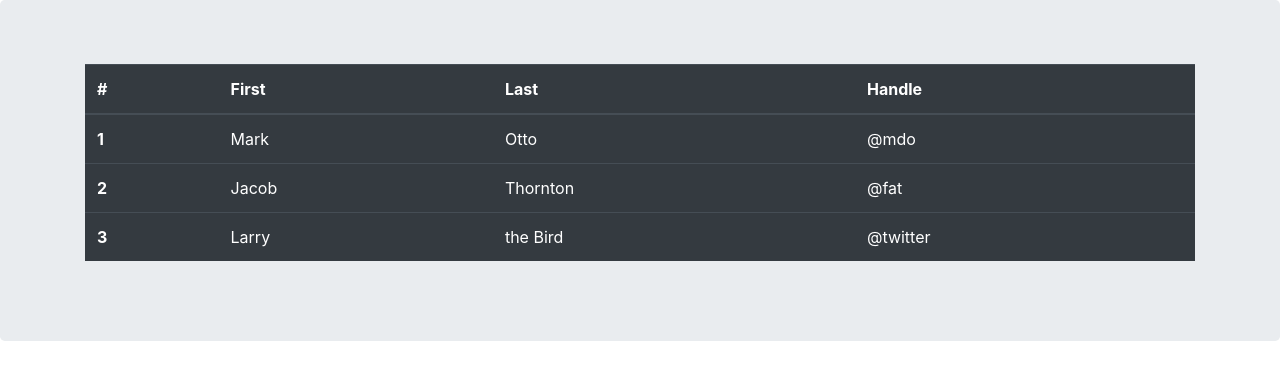
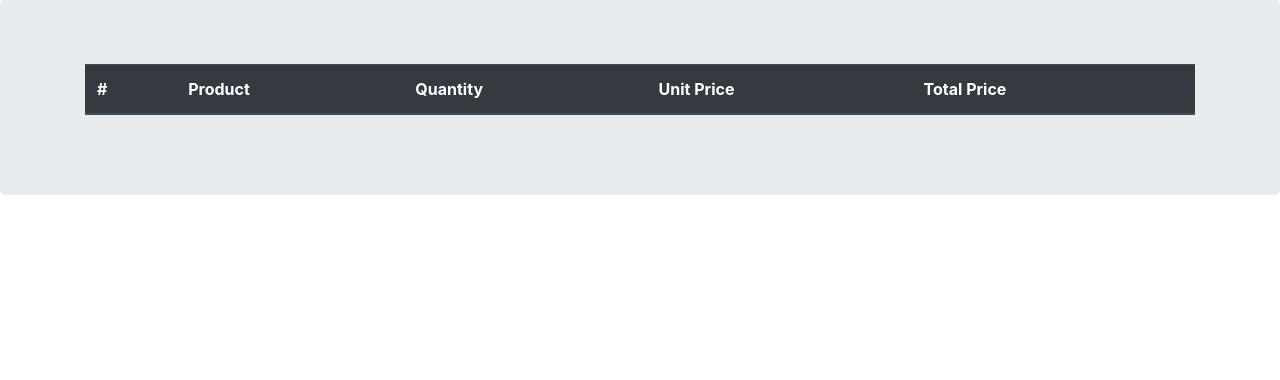
Before and after one commit to youneskazemi/ShopOnlineDjango, a Django app: page /cart/ in a window 1280 px wide. Shown: the part 56-436 px from the top of the page. Run offline with Django 3.2, Linux system fonts and the light colour scheme; lists and menus that the app fills with data are empty.

Commit message:
total price

```diff
--- a/cart/cart.py
+++ b/cart/cart.py
@@ -1,3 +1,6 @@
+from shop.models import Product
+from decimal import Decimal
+
 CART_SESSION_ID = 'cart'
 
 
@@ -19,3 +22,17 @@ class Cart:
 
     def save(self):
         self.session.modified = True
+
+    def __iter__(self):
+        product_ids = self.cart.keys()
+        products = Product.objects.filter(id__in=product_ids)
+        cart = self.cart.copy()
+        for product in products:
+            cart[str(product.id)]['product'] = product
+
+        for item in cart.values():
+            item['total_price'] = Decimal(item['price']) * Decimal(item['quantity'])
+            yield item
+
+    def get_total_price(self):
+        return sum(Decimal(item['price']) * Decimal(item['quantity']) for item in self.cart.values())
--- a/cart/templates/cart/detail.html
+++ b/cart/templates/cart/detail.html
@@ -7,30 +7,25 @@
         <thead>
         <tr>
             <th scope="col">#</th>
-            <th scope="col">First</th>
-            <th scope="col">Last</th>
-            <th scope="col">Handle</th>
+            <th scope="col">Product</th>
+            <th scope="col">Quantity</th>
+            <th scope="col">Unit Price</th>
+            <th scope="col">Total Price</th>
         </tr>
         </thead>
         <tbody>
-        <tr>
-            <th scope="row">1</th>
-            <td>Mark</td>
-            <td>Otto</td>
-            <td>@mdo</td>
-        </tr>
-        <tr>
-            <th scope="row">2</th>
-            <td>Jacob</td>
-            <td>Thornton</td>
-            <td>@fat</td>
-        </tr>
-        <tr>
-            <th scope="row">3</th>
-            <td>Larry</td>
-            <td>the Bird</td>
-            <td>@twitter</td>
-        </tr>
-        </tbody>
+        {% for i in cart %}
+
+
+            <tr>
+                <th scope="row">{{ forloop.counter }}</th>
+                <td>{{ i.product }}</td>
+                <td>{{ i.quantity }}</td>
+                <td>{{ i.price }}</td>
+                <td>{{ i.total_price }}</td>
+
+
+            </tr>
+        {% endfor %}
     </table>
 {% endblock content %}
--- a/cart/views.py
+++ b/cart/views.py
@@ -6,7 +6,8 @@ from django.views.decorators.http import require_POST
 
 
 def detail(request):
-    return render(request, 'cart/detail.html')
+    cart = Cart(request)
+    return render(request, 'cart/detail.html', {'cart': cart})
 
 
 @require_POST
```
